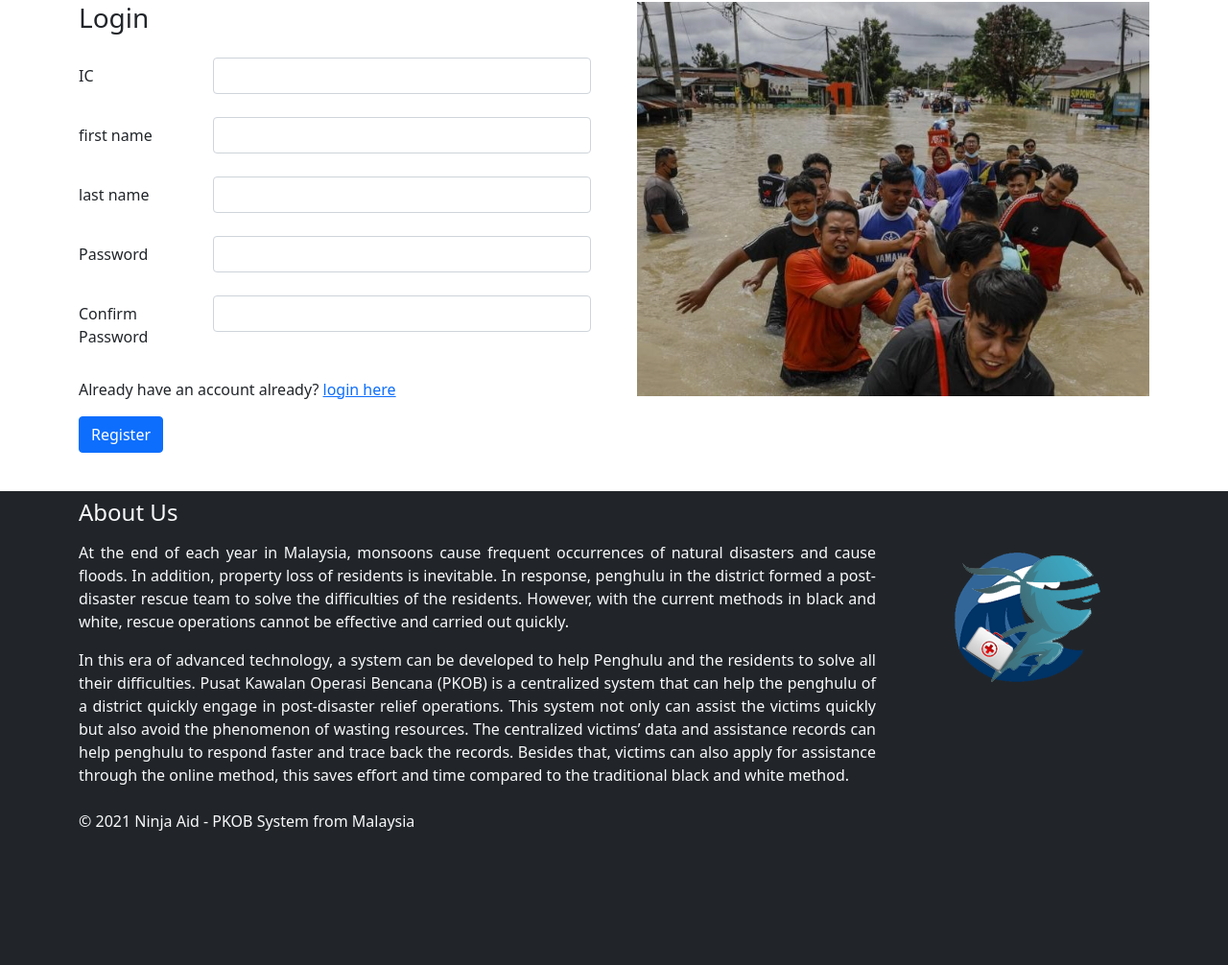
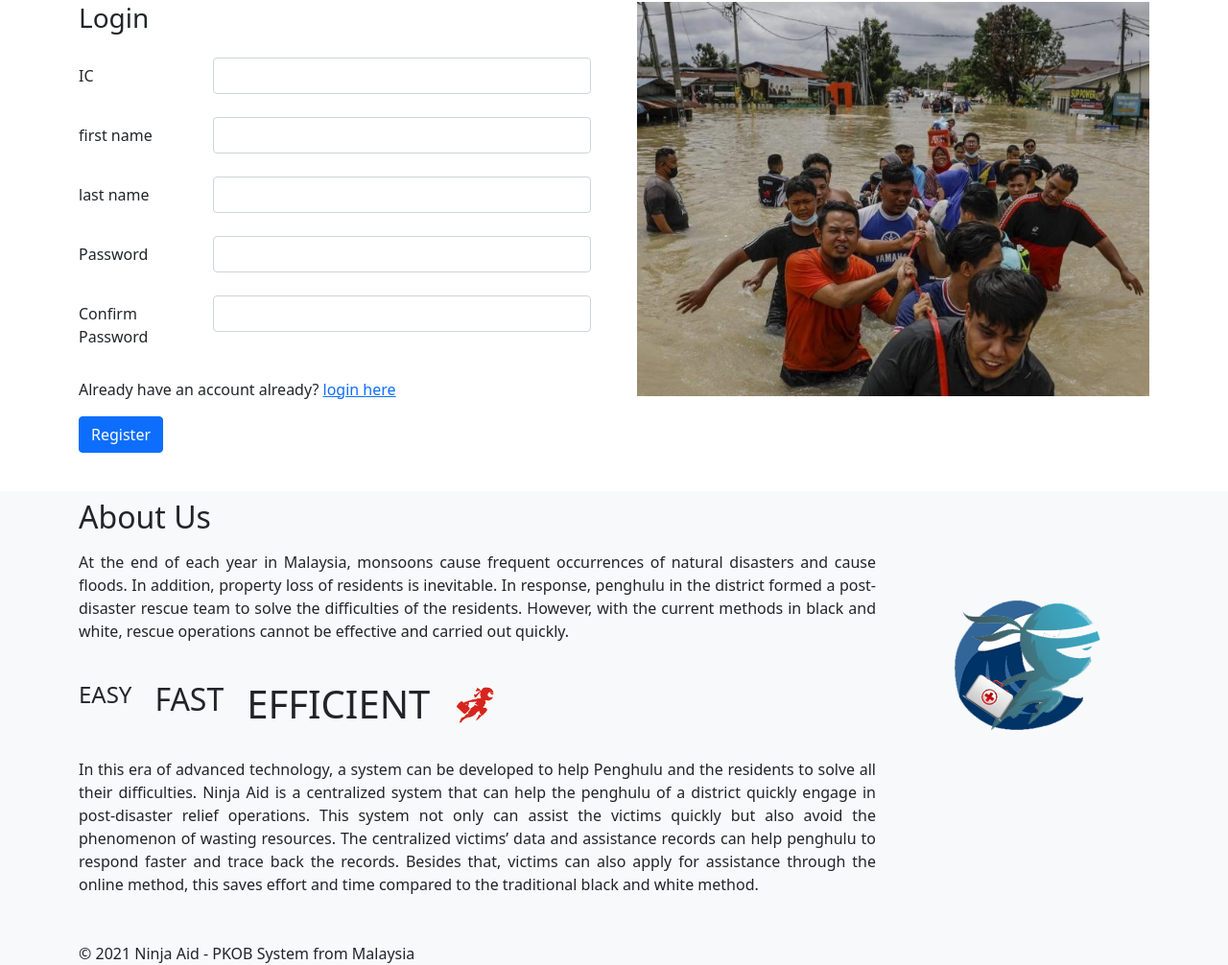
Before and after one commit to TanYiQing/Post-Disaster-Control-Center-System-with-Telegram-Bot, a Django app: template auth_app/templates/auth_app/register.html in a window 1280 px wide. Shown: the part 101-1107 px from the top of the page at 96% size. Before the commit the page ends 967 px from the top, so only its background shows below. Run offline with Django 3.2, Linux system fonts and the light colour scheme; the template is opened without the code that fills it, so the values that code supplies are empty; some libraries are stand-ins or nearby versions.

Commit message:
update ui

```diff
--- a/auth_app/templates/auth_app/register.html
+++ b/auth_app/templates/auth_app/register.html
@@ -65,26 +65,47 @@
         </div>
     </div>
 
-    <!-- Footer -->
+     <!-- Footer -->
     <div class="main-footer position ">
-        <div class="footer-middle mt-0 bg-dark text-light">
+        <div class="footer-middle mt-0 bg-light">
             <div class="container">
                 <div class="row footer">
-                    <h4 class="title1 fontsize2 footer-title-text mt-2">About Us</h4>
+                    <h2 class="title1 fontsize1 footer-title-text mt-2">About Us</h2>
                 </div>
                 <div class="row mt-2">
                     <div class="col-md-9 footer">
                         <div class="row">
                             <p style="text-align: justify">At the end of each year in Malaysia, monsoons cause frequent occurrences of natural disasters and cause floods. In addition, property loss of residents is inevitable. In response, penghulu in the district formed a post-disaster rescue team to solve the difficulties of the residents. However, with the current methods in black and white, rescue operations cannot be effective and carried out quickly.</p>
                         </div>
+                        <br>
                         <div class="row">
-                            <p style="text-align: justify">In this era of advanced technology, a system can be developed to help Penghulu and the residents to solve all their difficulties. Pusat Kawalan Operasi Bencana (PKOB) is a centralized system that can help the penghulu of a district quickly engage in post-disaster relief operations. This system not only can assist the victims quickly but also avoid the phenomenon of wasting resources. The centralized victims’ data and assistance records can help penghulu to respond faster and trace back the records. Besides that, victims can also apply for assistance through the online method, this saves effort and time compared to the traditional black and white method.</p>
+                            <div class="container">
+                                <div class="row justify-content-md-left">
+                                    <div class="col col-lg-auto">
+                                        <h4 style="font-weight: lighter">EASY</h4>
+                                    </div>
+                                    <div class="col col-lg-auto">
+                                        <h2 style="font-weight: lighter">FAST</h2>
+                                    </div>
+                                    <div class="col col-lg-auto">
+                                        <h1 style="font-weight: lighter">EFFICIENT</h1>
+                                    </div>
+                                    <div class="col col-lg-1">
+                                        <img src="{% static 'webimage/ninja.png' %}" class="img-fluid float-right">
+                                    </div>
+                                </div>
+                            </div>
+                        </div>
+                        <br>
+                        <div class="row">
+                            <p style="text-align: justify">In this era of advanced technology, a system can be developed to help Penghulu and the residents to solve all their difficulties. Ninja Aid is a centralized system that can help the penghulu of a district quickly engage in post-disaster relief operations. This system not only can assist the victims quickly but also avoid the phenomenon of wasting resources. The centralized victims’ data and assistance records can help penghulu to respond faster and trace back the records. Besides that, victims can also apply for assistance through the online method, this saves effort and time compared to the traditional black and white method.</p>
                         </div>
                     </div>
                     <div class="col-md-3 footer">
-                        <img src="{% static 'webimage/logo.png' %}" class="img-fluid mx-auto my-2 d-block">
+                        <img src="{% static 'webimage/logo.png' %}" class="img-fluid mx-auto my-5 d-block">
                     </div>
                 </div>
+                <br>
                 <div class="footer-bottom mt-2">
                     <p class="text-xs-center footer-title-text mb-0">
                         &copy; <script>document.write(new Date().getFullYear())</script> Ninja Aid - PKOB System from Malaysia
--- a/templates/base1.html
+++ b/templates/base1.html
@@ -17,6 +17,7 @@
 <body style="overflow-x: hidden">
     {% include 'navbar.html' %}
     {% block content %}{% endblock %}
+
     {% block custom_js %}{% endblock %}
     <script
       src="https://cdn.jsdelivr.net/npm/bootstrap@5.0.2/dist/js/bootstrap.bundle.min.js"
```
Also changed, not shown: auth_app/templates/auth_app/customlogin.html (+25 -4 lines), db.sqlite3.
